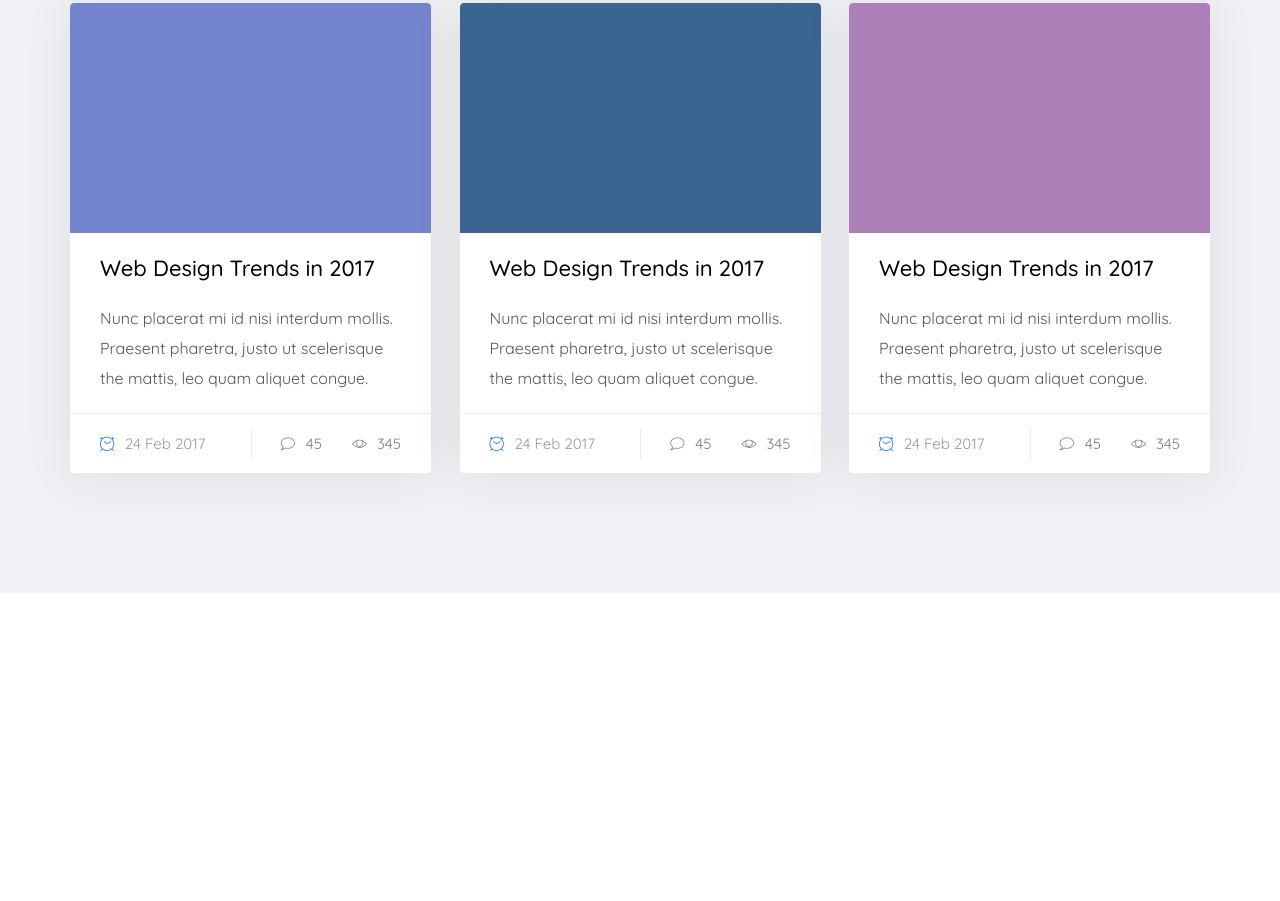
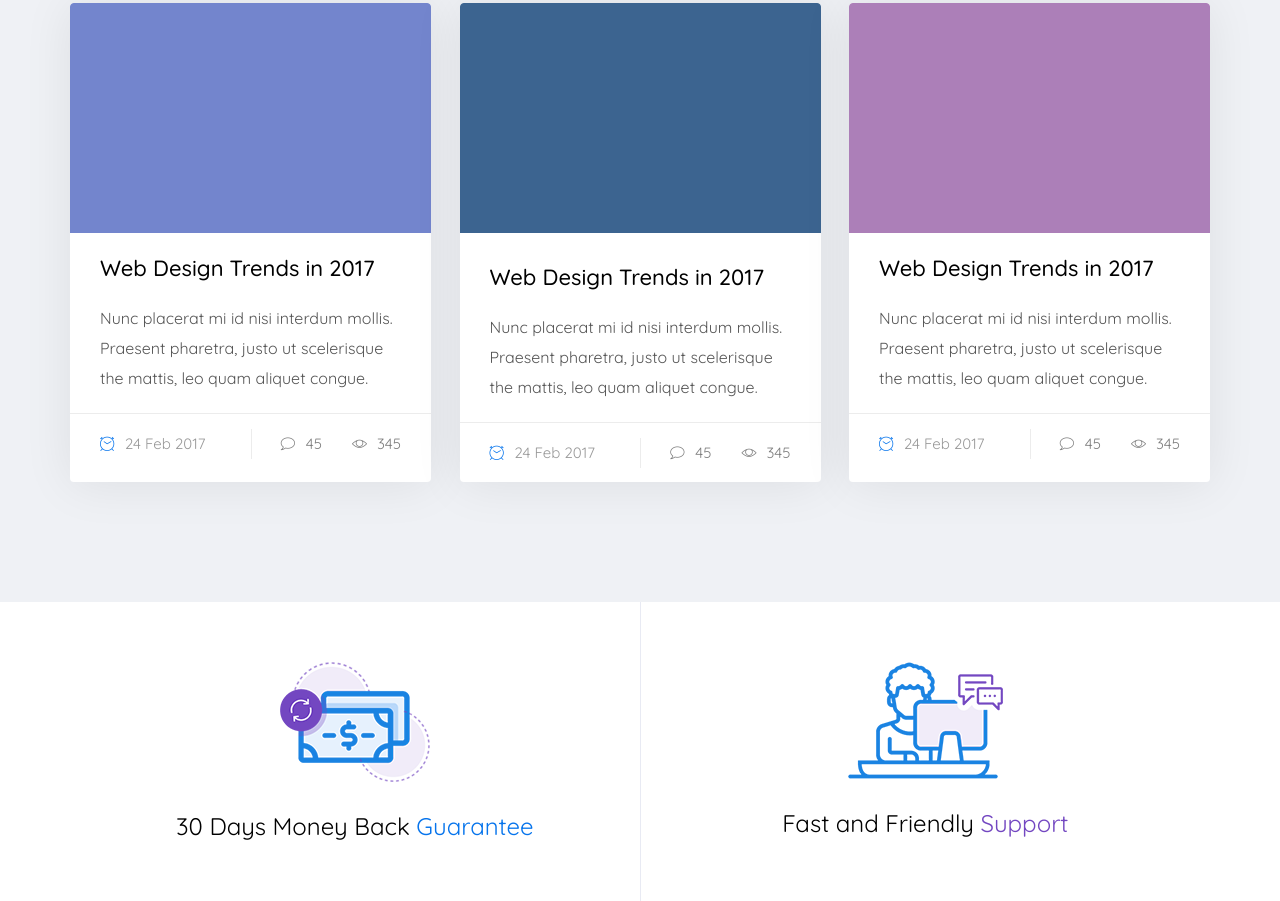
Before and after one commit to ku13shov/martplace, a website: page app/index.html in a window 1280 px wide. Shown: the part 8622-9523 px from the top of the page. Before the commit the page ends 9215 px from the top, so only its background shows below. Drawn offline with nearby package versions, Linux system fonts and the light colour scheme; files whose address does not match are found by name.

Commit message:
added warranty section

```diff
--- a/app/index.html
+++ b/app/index.html
@@ -1159,7 +1159,7 @@
           </div>
         </div>
         <div class="news__item">
-          <div class="news__item-img" style="background-image: url(images/news/item-2.png);"></div>
+          <a class="news__item-img" href="#" style="background-image: url(images/news/item-2.png);"></a>
           <div class="news__item-wrapper">
             <div class="news__item-title">
               Web Design Trends in 2017
@@ -1210,6 +1210,31 @@
     </div>
   </section>
 
+  <section class="warranty">
+    <div class="container">
+      <div class="warranty__items">
+        <div class="warranty__item">
+          <div class="warranty__item-img">
+            <img src="images/warranty/money.png" alt="">
+          </div>
+          <div class="warranty__item-title">
+            30 Days Money Back <span class="title-blue">Guarantee</span>
+          </div>
+        </div>
+        <div class="warranty__item">
+          <div class="warranty__item-img">
+            <img src="images/warranty/support.png" alt="">
+          </div>
+          <div class="warranty__item-title">
+            Fast and Friendly <span class="title-purple">Support</span>
+          </div>
+        </div>
+      </div>
+    </div>
+  </section>
+
+
+
 
 
   <script src="https://ajax.googleapis.com/ajax/libs/jquery/3.4.1/jquery.min.js"></script>
--- a/app/scss/style.scss
+++ b/app/scss/style.scss
@@ -1045,6 +1045,36 @@
 // END NEWS
 // ===================================================
 
+// START WARRANTY
+// ===================================================
+.warranty__items{
+  display: flex;
+  justify-content: space-between;
+}
+.warranty__item{
+  max-width: 572px;
+  width: 100%;
+  text-align: center;
+  padding: 60px 0;
+  & + .warranty__item{
+    border-left: 1px solid #e8eaf3;
+  }
+  &-img{
+    margin-bottom: 20px;
+  }
+  &-title{
+    font-size: 24px;
+    color: #000;
+    .title-blue{
+      color: $btn;
+    }
+    .title-purple{
+      color: #7347c1;
+    }
+  }
+}
+// END WARRANTY
+// ===================================================
 
 
 
```
Also changed, not shown: app/css/style.min.css, app/images/warranty/money.png (added), app/images/warranty/support.png (added).
